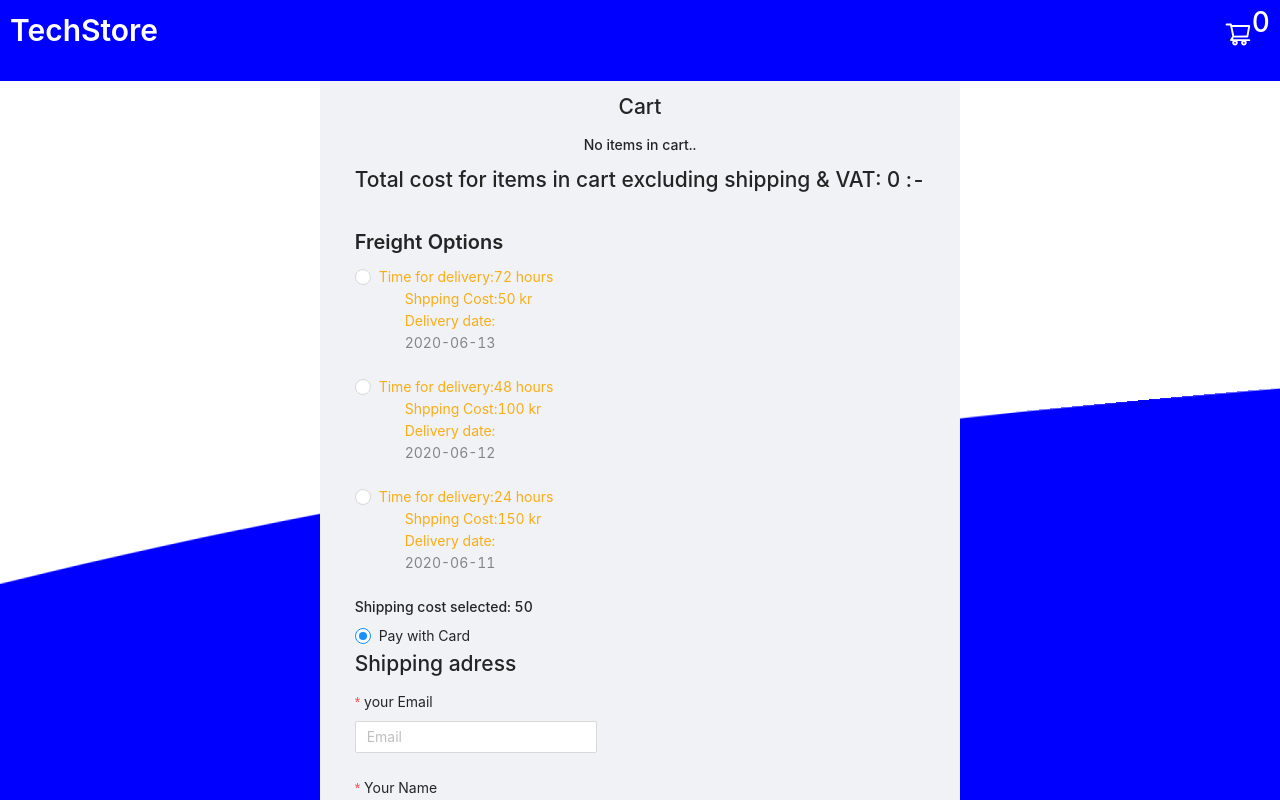
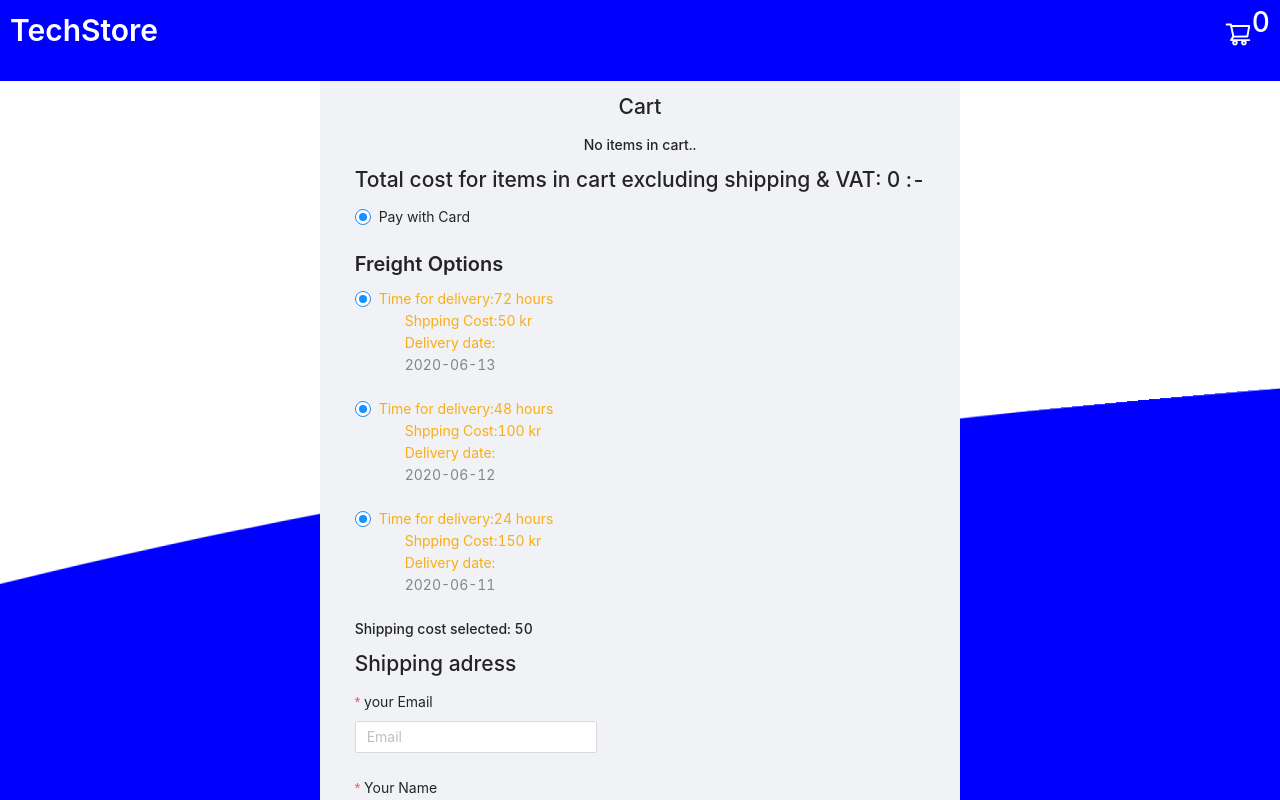
Before and after one commit to Abbe91/checkout-group6, a React (Create React App) app in the folder my-app/: page /checkout in a window 1280 px wide. Shown: the top 800 px of the page. Built offline with nearby package versions, Linux system fonts and the light colour scheme.

Commit message:
fix the radio

```diff
--- a/my-app/src/components/CardForm.tsx
+++ b/my-app/src/components/CardForm.tsx
@@ -1,7 +1,7 @@
 import React, { Component }  from 'react';
 
 import { Form,Input,InputNumber,Button, AutoComplete  } from 'antd';
-
+import CartConsumer from './checkoutFracksatt'
 import Address from './AddressCheckOut';
 const FormItem = Form.Item;
 const { TextArea } = Input;
@@ -105,6 +105,7 @@ class CreditCardForm extends Component<Props, State> {
 
                    onFinishFailed={onFinishFailed}
                   >
+                   <CartConsumer/>
                   <Address />
                   <h2>Card information</h2>
                   <FormItem name={['Your', 'Email']}  label="your Email" rules={[{ required: true }]} >
--- a/my-app/src/components/Checkout.tsx
+++ b/my-app/src/components/Checkout.tsx
@@ -3,6 +3,7 @@ import Radiobutton from './Radio'
 import { Cart } from './Cart';
 import CheckoutFracksatt from './checkoutFracksatt';
 import TotalPrice from './TotalPrice';
+
 import './App.css';
 
 
@@ -17,7 +18,6 @@ function Checkout(){
         <div >
 
             <Cart/>
-            <CheckoutFracksatt/>
             <Radiobutton />
             <TotalPrice/>
 
--- a/my-app/src/components/ProductView.tsx
+++ b/my-app/src/components/ProductView.tsx
@@ -25,6 +25,7 @@ export class ProductView extends React.Component<Props & RouteProps, State>{
     }
     render() {
         console.log(this.props.location)
+
         let test = this
 
         let newString = test.props.location.pathname.replace("/product/", "");
@@ -34,6 +35,7 @@ export class ProductView extends React.Component<Props & RouteProps, State>{
         });
         return (
             <div style={ProductListStyle}>
+
                 <CartConsumer>
                     {(contextData: ContextState) => {
                         return (
@@ -42,6 +44,7 @@ export class ProductView extends React.Component<Props & RouteProps, State>{
                                 <div style ={{padding:'35px', textAlign:'center'}}>
                                     <ProductImage  img={productToDisplay[0].img} />
                                     <hr />
+
                                 </div>
                                 <h4 style={{ textAlign: 'center',padding:'15px' }}>{productToDisplay[0].description} </h4>
                                 <h1 style={{ textAlign: 'center' }}>{productToDisplay[0].price} </h1>
--- a/my-app/src/components/checkoutFracksatt.tsx
+++ b/my-app/src/components/checkoutFracksatt.tsx
@@ -1,5 +1,5 @@
 import React, { Component, CSSProperties, MouseEvent, useState } from 'react';
-import { Form, Input, Radio, Button, } from 'antd';
+import { Form, Input, Radio, Button,AutoComplete } from 'antd';
 import { RadioChangeEvent } from 'antd/lib/radio';
 import { Typography, Space, Card } from 'antd';
 import { Meta } from 'antd/lib/list/Item';
@@ -8,7 +8,7 @@ import { threadId } from 'worker_threads';
 import { CartConsumer } from './context/cartContext';
 const { Title } = Typography;
 const { Text, Link } = Typography;
-
+const FormItem = Form.Item;
 
 export interface Shipping {
     id: number,
@@ -22,7 +22,8 @@ export const shippingAlternatives: Shipping[] = [
         id: 1,
         name: 'Postnord',
         speed: 3,
-        cost: 50
+        cost: 50,
+
     },
     {
         id: 2,
@@ -42,10 +43,29 @@ export const shippingAlternatives: Shipping[] = [
 interface Props {}
 
 class CheckoutFracksatt extends Component<Props> {
+state ={
+    value:1,
+};
+onChange = (e:any)=>{
+    console.log('radio checked', e.target.value);
+    this.setState({
+      value: e.target.value,
+    });
+  };
 
 
     render() {
         return (
+
+        //         <Radio.Group onChange={this.onChange} value={this.state.value}>
+        //             <Radio value={1}>A</Radio>
+        //             <Radio value={2}>B</Radio>
+        //             <Radio value={3}>C</Radio>
+        //             <Radio value={4}>D</Radio>
+        //     </Radio.Group>
+
+        // );
+
             <CartConsumer>
                 {({ selectedShipping, setSelectedShipping }) => (
                     <div>
@@ -54,10 +74,15 @@ class CheckoutFracksatt extends Component<Props> {
                         {shippingAlternatives.map((shipping) => {
                             return (
                                 <div>
-                                <Radio.Group onChange={() => setSelectedShipping(shipping)}
+
+                                <Radio.Group onChange={this.onChange} value={this.state.value}
                                     key={shipping.id}
-                                    value={shipping.name}>
+
+                                    >
                                     <Radio value={1} >
+                                    {/* <FormItem name={['Your', 'name']}  label="Name Card" rules={[{ required: true }]} >
+                                        <AutoComplete  placeholder="Your card Name" />
+                                    </FormItem> */}
 
                                         <Text type="warning">Time for delivery:{shipping.speed * 24} hours</Text><br />
                                         <Text type="warning"  style={{ marginLeft: '26px'}}>Shpping Cost:{shipping.cost} kr</Text><br />
@@ -76,6 +101,7 @@ class CheckoutFracksatt extends Component<Props> {
                 )}
             </CartConsumer>
 
+
         );
     }
 
```
